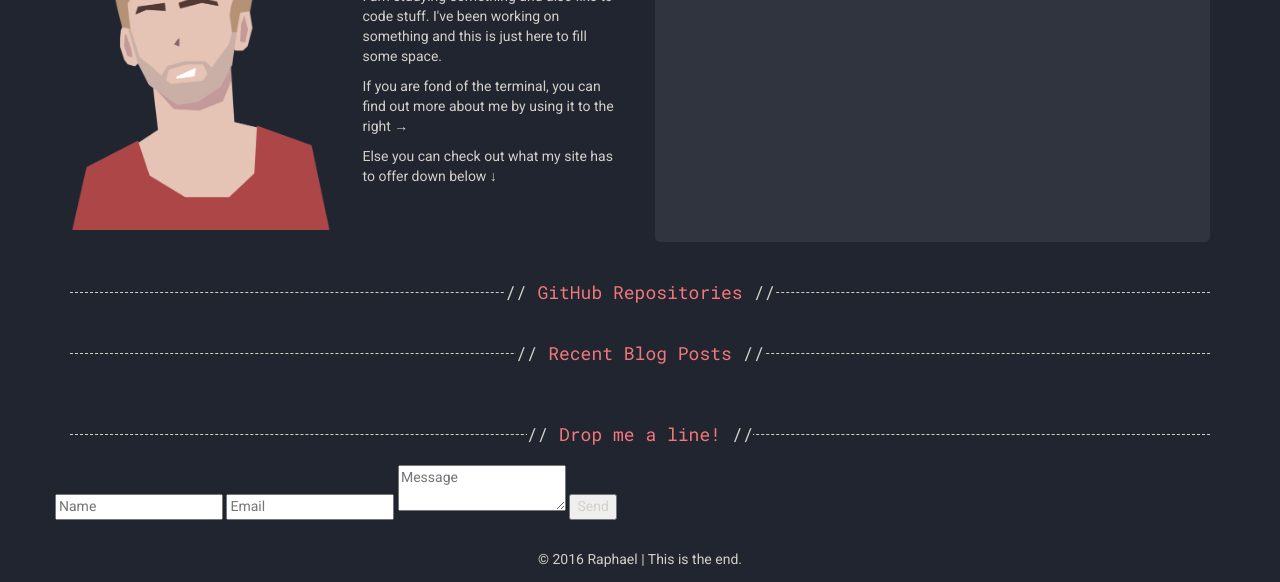
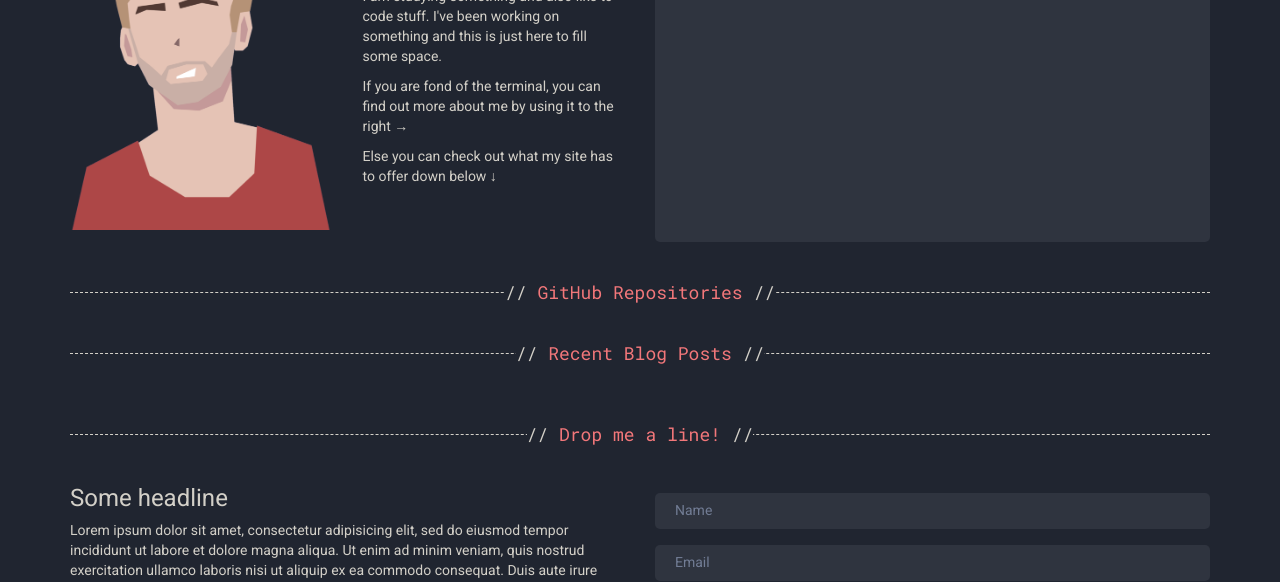
Before and after one commit to Algram/rphl.io, a website: page index.html in a window 1280 px wide. Shown: the part 151-733 px from the top of the page. Drawn offline with Linux system fonts and the light colour scheme; files that its build step writes are made by us from their sources; no server answers.

Commit message:
Form styling

```diff
--- a/index.html
+++ b/index.html
@@ -79,17 +79,18 @@
     </div>
 
     <div class="row margin-bottom-xl">
+      <div class="col-md-6 col-lg-6">
+        <h3>Some headline</h3>
+        <p>Lorem ipsum dolor sit amet, consectetur adipisicing elit, sed do eiusmod tempor incididunt ut labore et dolore magna aliqua. Ut enim ad minim veniam, quis nostrud exercitation ullamco laboris nisi ut aliquip ex ea commodo consequat. Duis aute irure dolor in reprehenderit in voluptate velit esse cillum dolore eu fugiat nulla pariatur. Excepteur sint occaecat cupidatat non proident, sunt in culpa qui officia deserunt mollit anim id est laborum.</p>
+      </div>
+      <div class="col-md-6 col-lg-6">
         <form action="">
-
           <input type="text" placeholder="Name" name="name" required>
-
           <input type="email" placeholder="Email" name="email" required>
-
           <textarea placeholder="Message" name="message" required></textarea>
-
           <input type="submit" value="Send">
-
         </form>
+      </div>
     </div>
   </div>
 
--- a/stylesheets/_form.scss
+++ b/stylesheets/_form.scss
@@ -0,0 +1,35 @@
+form {
+  margin-top: 20px;
+
+  textarea {
+    height: 100px;
+  }
+
+  input,
+  textarea {
+    width: 100%;
+    border: none;
+    margin: 8px 0;
+    padding: 8px 20px;
+    border-radius: 5px;
+    background: $component-bg;
+    color: $color-text;
+
+    &[type=submit] {
+      background: desaturate($yellow, 40%);
+      color: $color-text-inv;
+
+      &:hover {
+        background: $yellow;
+      }
+    }
+
+    &::placeholder {
+      color: lighten($component-bg, 30%);
+    }
+
+    &:invalid {
+      box-shadow: none;
+    }
+  }
+}
--- a/stylesheets/_variables.scss
+++ b/stylesheets/_variables.scss
@@ -3,6 +3,7 @@ $red: rgb(242,119,122);
 $teal: rgb(102,204,204);
 $yellow: rgb(255,204,102);
 
+$color-bg: rgb(32,37,48);
 $color-text: rgb(211,208,200);
-$color-bg: rgb(32,37,48);
+$color-text-inv: $color-bg;
 $component-bg: rgb(47,52,63);
```
Also changed, not shown: dist/style.css. Lines whose indentation alone changed are shown as unchanged.
